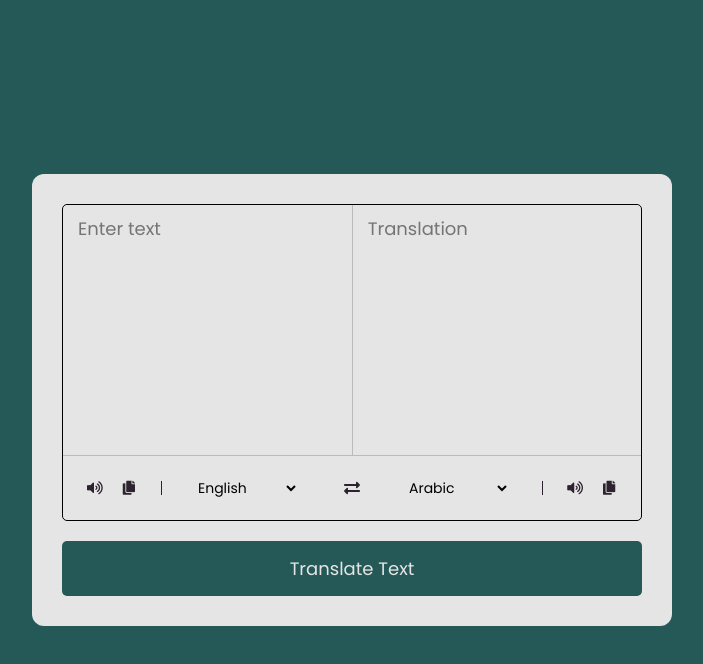
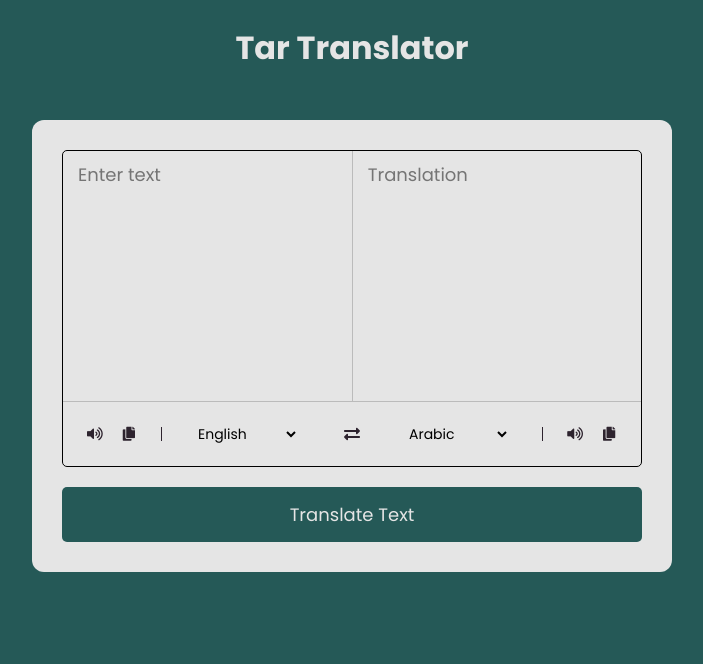
Before and after one commit to TaR3011/Tar-Translator, a plain HTML site: page index.html in a window 1280 px wide. Shown: the whole page, without its empty margins (288-991 px from the left). Drawn offline with Linux system fonts and the light colour scheme.

Commit message:
edit the html

```diff
--- a/index.css
+++ b/index.css
@@ -7,17 +7,24 @@
 }
 
 body {
+  min-height: 100vh;
+  background-color: #255957;
+  text-align: center;
+  padding-top: 24px;
+  color: #e5e5e5;
+}
+
+.big-container {
   display: flex;
   align-items: center;
   justify-content: center;
-  min-height: 100vh;
+  margin-top: 48px;
   background-color: #255957;
 }
 
 .container {
   width: 50%;
   background-color: #e5e5e5;
-
   border-radius: 12px;
   padding: 30px;
 }
--- a/index.html
+++ b/index.html
@@ -1,6 +1,7 @@
 <!DOCTYPE html>
 <html lang="en">
   <head>
+    <meta name="viewport" content="width=device-width, initial-scale=1.0" />
     <meta charset="UTF-8" />
     <meta name="viewport" content="width=device-width, initial-scale=1.0" />
     <link
@@ -12,6 +13,10 @@
     <title>TaR Translator</title>
   </head>
   <body>
+    <header>
+      <h1>Tar Translator</h1>
+    </header>
+    <div class="big-container">
       <div class="container">
         <div class="wrapper">
           <div class="text-input">
@@ -43,6 +48,7 @@
         </div>
         <button>Translate Text</button>
       </div>
+    </div>
   </body>
   <script src="js/countries.js"></script>
   <script src="js/index.js"></script>
```
Lines whose indentation alone changed are shown as unchanged.
